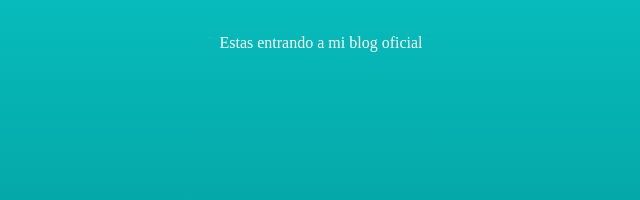
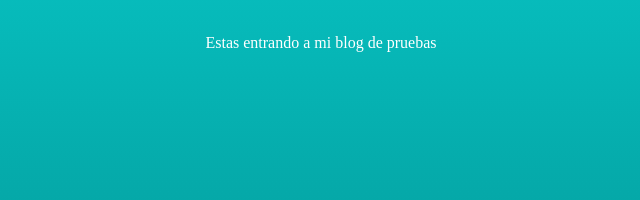
Before and after one commit to goids/hyperblog, a plain HTML site: page index.html in a window 1280 px wide. Shown: the part 197-397 px from the top of the page, 319-959 px from the left. Drawn offline with Linux system fonts and the light colour scheme.

Commit message:
Add blog test

```diff
--- a/index.html
+++ b/index.html
@@ -11,7 +11,7 @@
     <div class="container">
         <header>
             <h1>Goide :)</h1>
-            <p>Estas entrando a mi blog oficial</p>
+            <p>Estas entrando a mi blog de pruebas</p>
         </header>
 
         <section>
```
